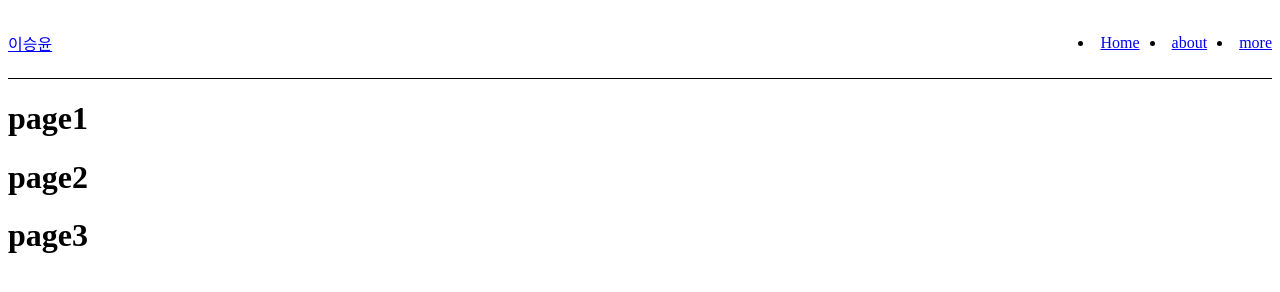
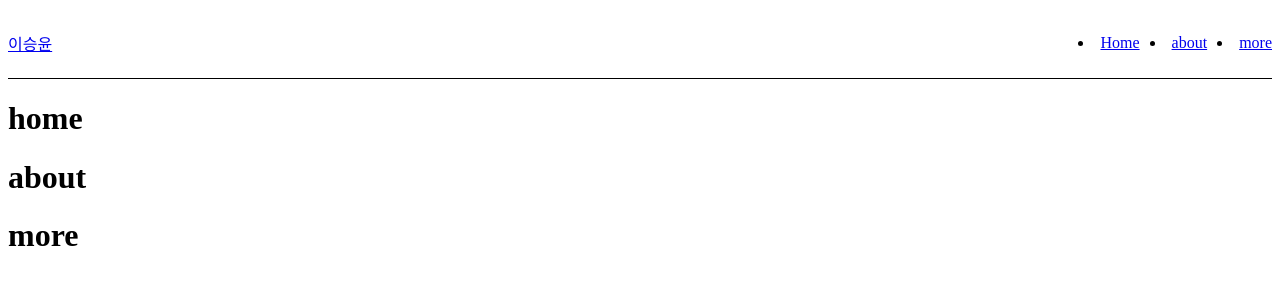
Before and after one commit to LSY-0412/test, a plain HTML site: page index.html in a window 1280 px wide. Drawn offline with nearby package versions, Linux system fonts and the light colour scheme.

Commit message:
Add files via upload

```diff
--- a/index.html
+++ b/index.html
@@ -6,7 +6,6 @@
     <mteta name="viewport" content="width=device-width, initial-scale=1.0">
         <meta http-equiv="x-ua-compatible" content="ie=edge">
         <title>SeungYoon</title>
-        <!--스타일/-->
         <link href="./style.css" rel="stylesheet">
         <script src="https://code.jquery.com/jquery-3.4.1.js"></script>
         <script>
@@ -23,7 +22,7 @@
 
 <body>
     <div class="nav">
-        <div class="company-name">
+        <div class="name">
             <a class="nav-name" href="https://lsy-0412.github.io/test/">이승윤</a>
         </div>
         <div class="nav-right-items">
@@ -40,13 +39,13 @@
     </div>
 
     <div id='home'>
-        <h1>page1</h1>
+        <h1>home</h1>
     </div>
     <div id='about' class="noDisplay">
-        <h1>page2</h1>
+        <h1>about</h1>
     </div>
     <div id='more' class="noDisplay">
-        <h1>page3</h1>
+        <h1>more</h1>
     </div>
 
 </body>
```
